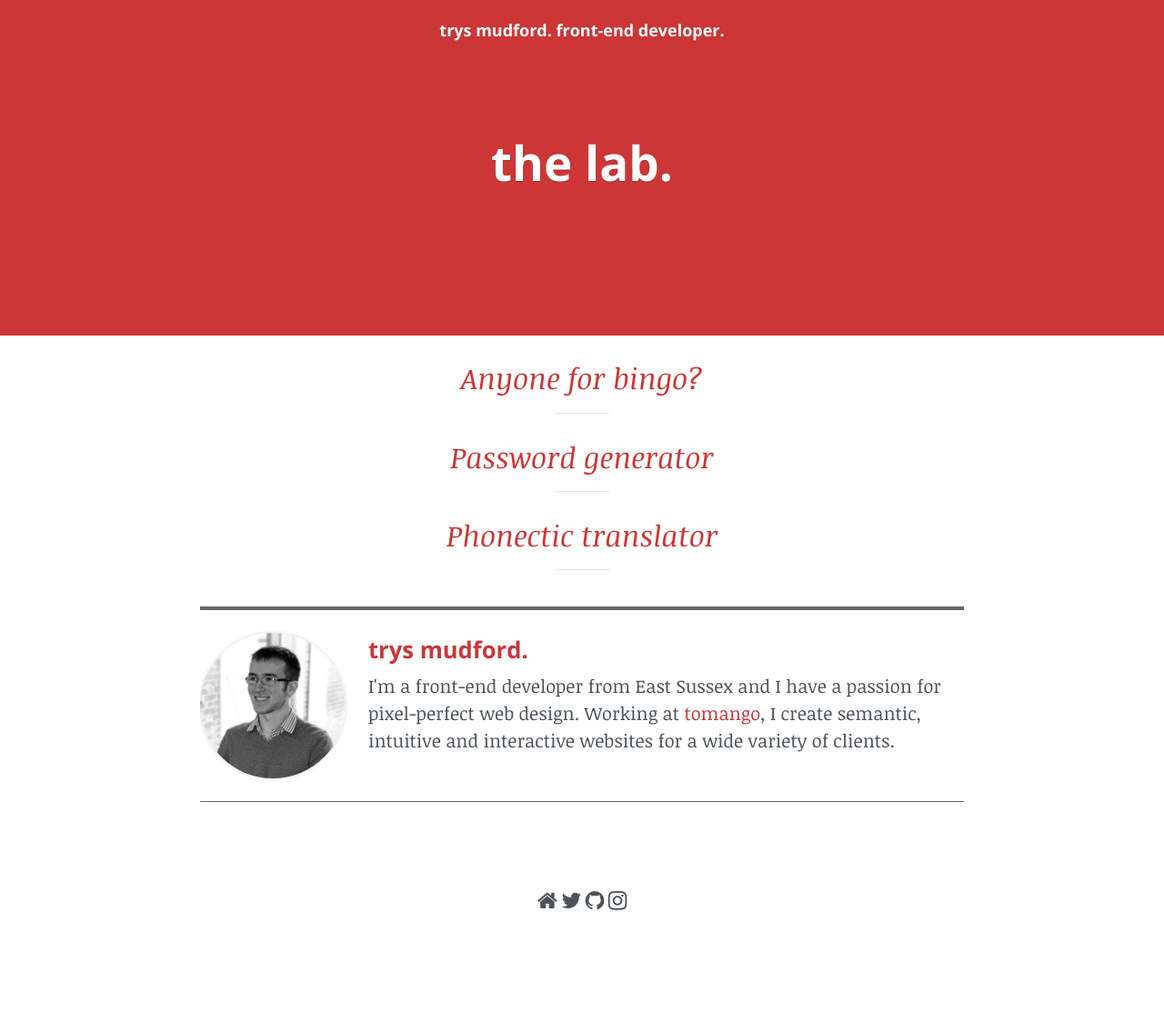
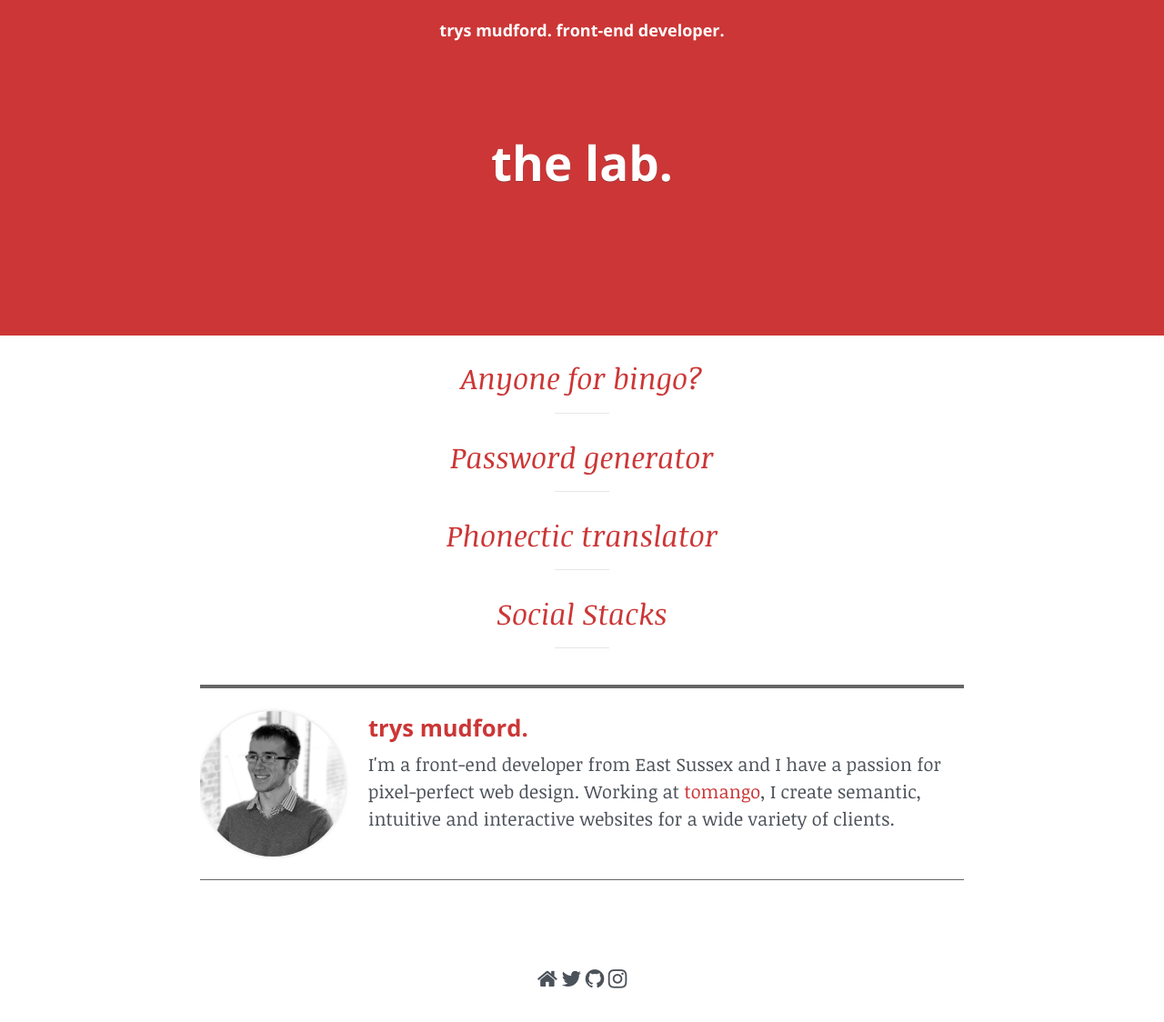
Before and after one commit to trys/trys, a Jekyll site: the page built from lab/index.html, in a window 1280 px wide and 1124 px high. Shown: the whole window at 91% size. Built offline with Jekyll 4.4.1, drawn with Linux system fonts in a browser that asks for light colours; nearby versions of some CDN libraries; Markdown is read by kramdown in place of the engine named in the settings.

Commit message:
Added Social Stacks to lab index

```diff
--- a/lab/index.html
+++ b/lab/index.html
@@ -7,6 +7,7 @@ title: the lab.
                 	<li><a href="./bingo">Anyone for bingo?</a></li>
                 	<li><a href="./password">Password generator</a></li>
                 	<li><a href="./phonetic">Phonectic translator</a></li>
+                	<li><a href="./socialstacks">Social Stacks</a></li>
                 </ul>
                 {% include author.html %}
             </main>
```
